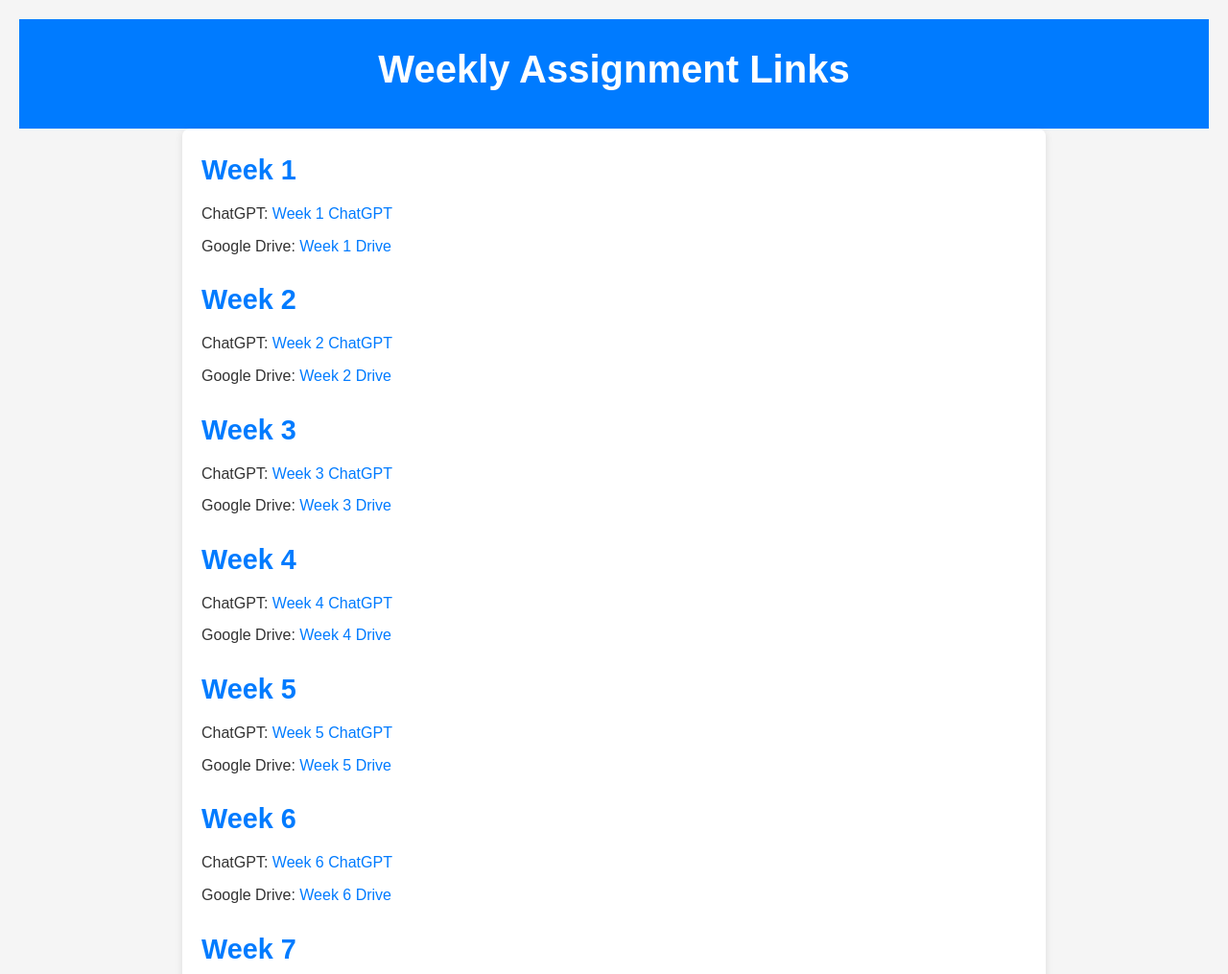
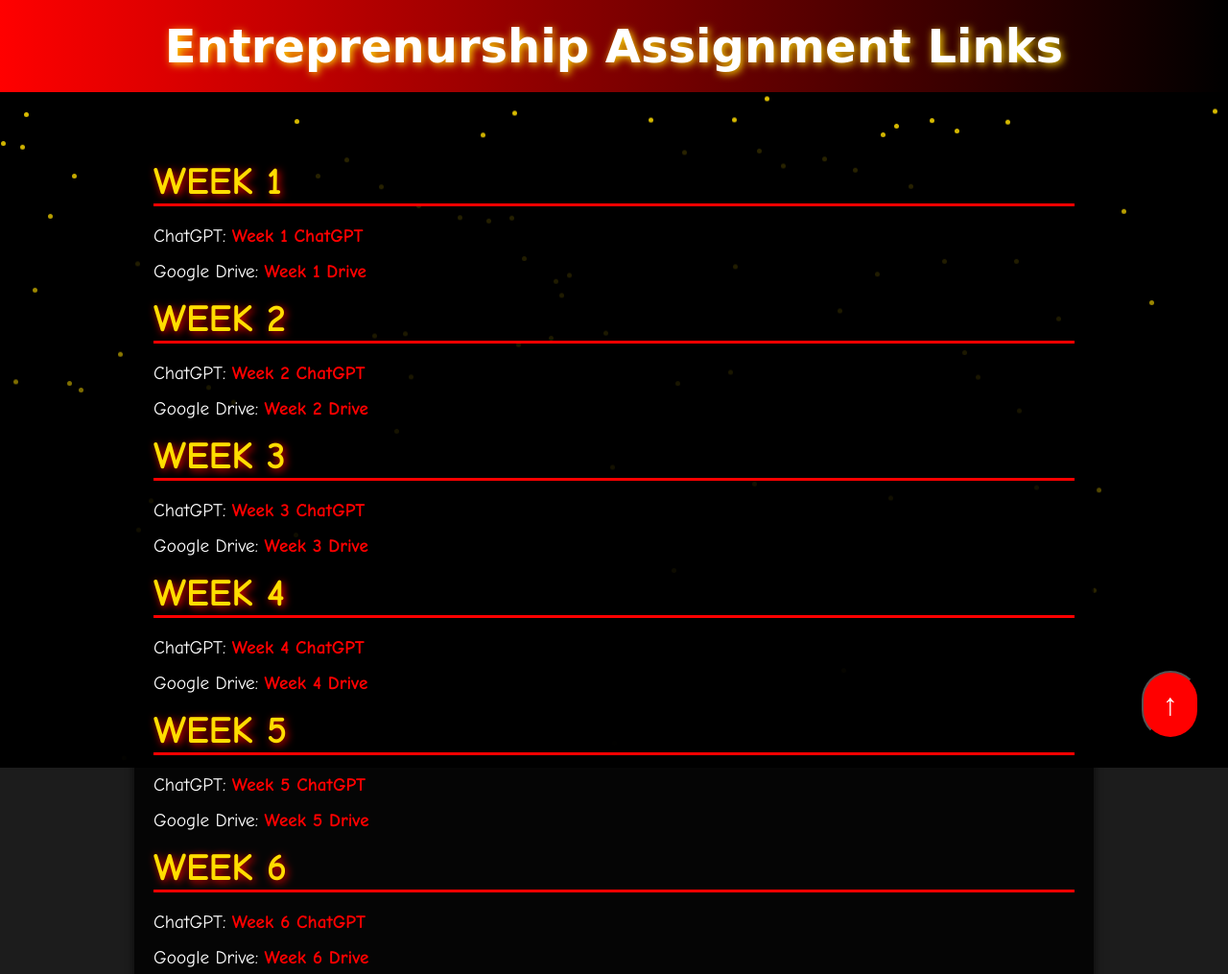
Before and after one commit to Gurunathan2412/ent, a plain HTML site: page index.html in a window 1280 px wide. Shown: the top 1015 px of the page at 96% size. Drawn offline with Linux system fonts and the light colour scheme.

Commit message:
Update index.html

```diff
--- a/index.html
+++ b/index.html
@@ -3,7 +3,7 @@
 <head>
     <meta charset="UTF-8">
     <meta name="viewport" content="width=device-width, initial-scale=1.0">
-    <title>Weekly Links</title>
+    <title>Marvel Assignment Links</title>
     <style>
         * {
             margin: 0;
@@ -12,106 +12,232 @@
         }
 
         body {
-            font-family: Arial, sans-serif;
-            background-color: #f5f5f5;
-            color: #333;
-            line-height: 1.6;
-            padding: 20px;
+            font-family: 'Comic Sans MS', sans-serif;
+            background-color: #1c1c1c;
+            color: white;
+            overflow-x: hidden;
+            position: relative;
         }
 
         header {
+            background: linear-gradient(90deg, #ff0000, #000000);
+            padding: 20px;
             text-align: center;
-            padding: 20px 0;
-            background-color: #007bff;
             color: white;
+            font-family: 'Bangers', cursive;
         }
 
         header h1 {
-            font-size: 2.5em;
-            margin-bottom: 10px;
+            font-size: 3em;
+            text-shadow: 2px 2px 8px #ffdd00;
+            animation: titleAnimation 2s ease-in-out forwards;
         }
 
         main {
-            max-width: 900px;
-            margin: 0 auto;
-            background: white;
+            max-width: 1000px;
+            margin: 50px auto 0 auto;
             padding: 20px;
-            border-radius: 8px;
-            box-shadow: 0 2px 8px rgba(0, 0, 0, 0.1);
+            border-radius: 10px;
+            background: rgba(0, 0, 0, 0.8);
+            box-shadow: 0 4px 10px rgba(0, 0, 0, 0.7);
         }
 
         h2 {
-            font-size: 1.8em;
-            margin-bottom: 10px;
-            color: #007bff;
-        }
-
-        .week {
+            font-size: 2.5em;
+            color: #ffdd00;
+            border-bottom: 3px solid #ff0000;
             margin-bottom: 20px;
+            text-transform: uppercase;
+            text-shadow: 2px 2px 8px #ff0000;
+            animation: slideDown 1s ease-in-out;
         }
 
         .week p {
-            margin-bottom: 8px;
+            margin-bottom: 15px;
+            font-size: 1.2em;
+            animation: fadeIn 1.5s ease-in-out;
         }
 
         .week a {
-            color: #007bff;
+            color: #ff0000;
             text-decoration: none;
+            position: relative;
+            transition: all 0.3s ease;
+            font-weight: bold;
         }
 
         .week a:hover {
-            text-decoration: underline;
+            color: #ffdd00;
+            text-shadow: 0px 0px 6px #ffdd00;
+        }
+
+        .week a::before {
+            content: "⚡";
+            position: absolute;
+            left: -20px;
+            opacity: 0;
+            transition: all 0.3s;
+        }
+
+        .week a:hover::before {
+            left: -30px;
+            opacity: 1;
+        }
+
+        .scrollTop {
+            position: fixed;
+            bottom: 30px;
+            right: 30px;
+            background-color: #ff0000;
+            color: white;
+            padding: 15px 20px;
+            border-radius: 50px;
+            cursor: pointer;
+            font-size: 2em;
+            box-shadow: 0 4px 8px rgba(0, 0, 0, 0.7);
+            transition: background-color 0.3s;
+        }
+
+        .scrollTop:hover {
+            background-color: #ffdd00;
+            color: #000;
+        }
+
+        footer {
+            text-align: center;
+            margin-top: 40px;
+            font-size: 1em;
+            color: #ffdd00;
+            font-family: 'Bangers', cursive;
+        }
+
+        footer a {
+            color: #ff0000;
+            text-decoration: none;
+            font-weight: bold;
+        }
+
+        footer a:hover {
+            color: #ffdd00;
+        }
+
+        /* Animations */
+        @keyframes titleAnimation {
+            0% {
+                opacity: 0;
+                transform: scale(0.5);
+            }
+            100% {
+                opacity: 1;
+                transform: scale(1);
+            }
+        }
+
+        @keyframes slideDown {
+            0% {
+                opacity: 0;
+                transform: translateY(-50px);
+            }
+            100% {
+                opacity: 1;
+                transform: translateY(0);
+            }
+        }
+
+        @keyframes fadeIn {
+            0% {
+                opacity: 0;
+            }
+            100% {
+                opacity: 1;
+            }
         }
 
         @media (max-width: 768px) {
             header h1 {
                 font-size: 2em;
             }
+
+            h2 {
+                font-size: 2em;
+            }
+
+            .scrollTop {
+                padding: 10px 15px;
+                font-size: 1.5em;
+            }
         }
 
         @media (max-width: 480px) {
             header h1 {
+                font-size: 1.8em;
+            }
+
+            h2 {
                 font-size: 1.6em;
             }
         }
 
-        footer {
-            text-align: center;
-            margin-top: 40px;
-            font-size: 0.9em;
+        /* Particle Background */
+        #particle-container {
+            position: fixed;
+            top: 0;
+            left: 0;
+            width: 100%;
+            height: 100%;
+            z-index: -1;
+            background-color: #000;
+            overflow: hidden;
         }
 
-        footer a {
-            color: #007bff;
+        .particle {
+            position: absolute;
+            background-color: #ffdd00;
+            width: 5px;
+            height: 5px;
+            border-radius: 50%;
+            opacity: 0.8;
+            animation: particleAnimation 5s linear infinite;
+        }
+
+        @keyframes particleAnimation {
+            0% {
+                transform: translateY(0);
+                opacity: 1;
+            }
+            100% {
+                transform: translateY(100vh);
+                opacity: 0;
+            }
         }
     </style>
 </head>
 <body>
 
     <header>
-        <h1>Weekly Assignment Links</h1>
+        <h1>Entreprenurship Assignment Links</h1>
     </header>
 
     <main>
-        <section class="week">
+        <section class="week" id="week1">
             <h2>Week 1</h2>
             <p>ChatGPT: <a href="https://chatgpt.com/share/67165e68-7558-8000-9057-2e43bfd4e7c7" target="_blank">Week 1 ChatGPT</a></p>
             <p>Google Drive: <a href="https://drive.google.com/drive/folders/16Zyt5pKo3niPkAbUVwid9p9VIfxRXdjA" target="_blank">Week 1 Drive</a></p>
         </section>
 
-        <section class="week">
+        <section class="week" id="week2">
             <h2>Week 2</h2>
             <p>ChatGPT: <a href="https://chatgpt.com/share/67166311-7440-8000-99cf-aecb18dbfa9c" target="_blank">Week 2 ChatGPT</a></p>
             <p>Google Drive: <a href="https://drive.google.com/open?id=11P4yUYydV5XKTW-b5zbyQYVnQ-qa47Qs" target="_blank">Week 2 Drive</a></p>
         </section>
 
-        <section class="week">
+        <section class="week" id="week3">
             <h2>Week 3</h2>
             <p>ChatGPT: <a href="https://chatgpt.com/share/67167104-ad88-8003-bb55-624b5c35b16f" target="_blank">Week 3 ChatGPT</a></p>
             <p>Google Drive: <a href="https://drive.google.com/open?id=1_W_5xhIhwcESg6B4mU01AlGohNjV4z_W" target="_blank">Week 3 Drive</a></p>
         </section>
 
-        <section class="week">
+<section class="week">
             <h2>Week 4</h2>
             <p>ChatGPT: <a href="https://chatgpt.com/share/671876f0-eb78-8012-aeb8-9b73d5992a2d" target="_blank">Week 4 ChatGPT</a></p>
             <p>Google Drive: <a href="https://drive.google.com/open?id=1JViv4MkV42gD8ZSAItdtQ41A0ybXE-P6" target="_blank">Week 4 Drive</a></p>
@@ -165,20 +291,40 @@
             <p>Google Drive: <a href="https://drive.google.com/open?id=1-ZbwfRjsRwHM6LncgdpNYZbAIx1bwFeh" target="_blank">Week 12 Drive</a></p>
         </section>
 
-        <section>
+        <section id="overall">
             <h2>Overall Folder</h2>
             <p>Google Drive: <a href="https://drive.google.com/drive/folders/12S9YnYRthdSzq4tlNQGiDhYERpJNp1Fn" target="_blank">Overall Folder</a></p>
         </section>
 
-        <section>
+        <section id="assignment">
             <h2>Assignment</h2>
             <p>Google Drive: <a href="https://drive.google.com/drive/folders/1B5WghBhBlv5HgwGx2Ot_XeqS31dBV3Ya?usp=sharing" target="_blank">Assignment Folder</a></p>
         </section>
     </main>
 
+    <button class="scrollTop" onclick="scrollToTop()">↑</button>
+
     <footer>
-        <p>© 2024 Weekly Assignment Links</p>
+        <p>© 2024 Enterprenurship Assignment Links</p>
     </footer>
 
+    <div id="particle-container"></div>
+
+    <script>
+        // Scroll to top function
+        function scrollToTop() {
+            window.scrollTo({ top: 0, behavior: 'smooth' });
+        }
+
+        // Particle background effect
+        const particleContainer = document.getElementById('particle-container');
+        for (let i = 0; i < 100; i++) {
+            const particle = document.createElement('div');
+            particle.classList.add('particle');
+            particle.style.left = `${Math.random() * 100}vw`;
+            particle.style.animationDuration = `${Math.random() * 3 + 2}s`;
+            particleContainer.appendChild(particle);
+        }
+    </script>
 </body>
 </html>
```
